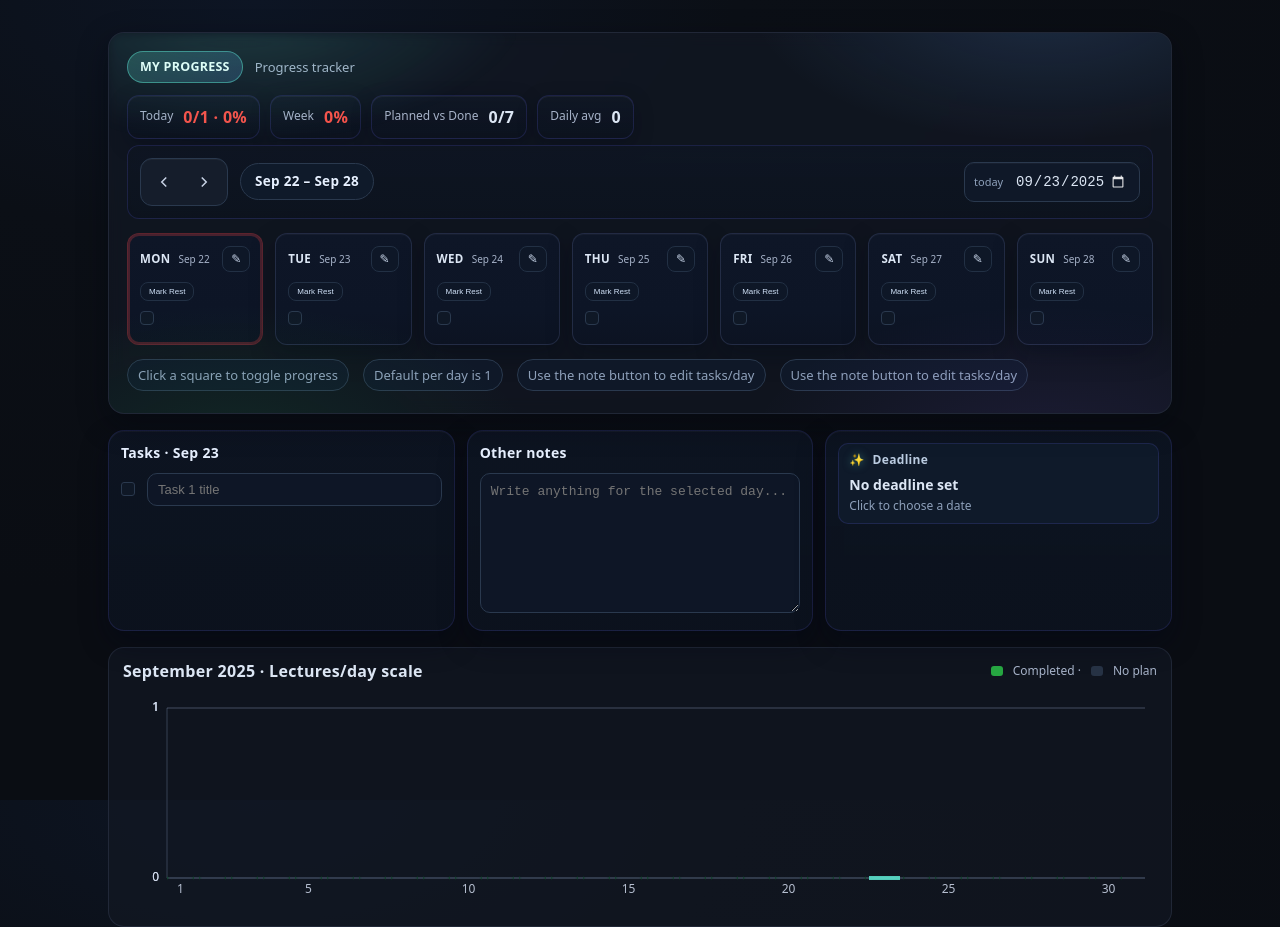
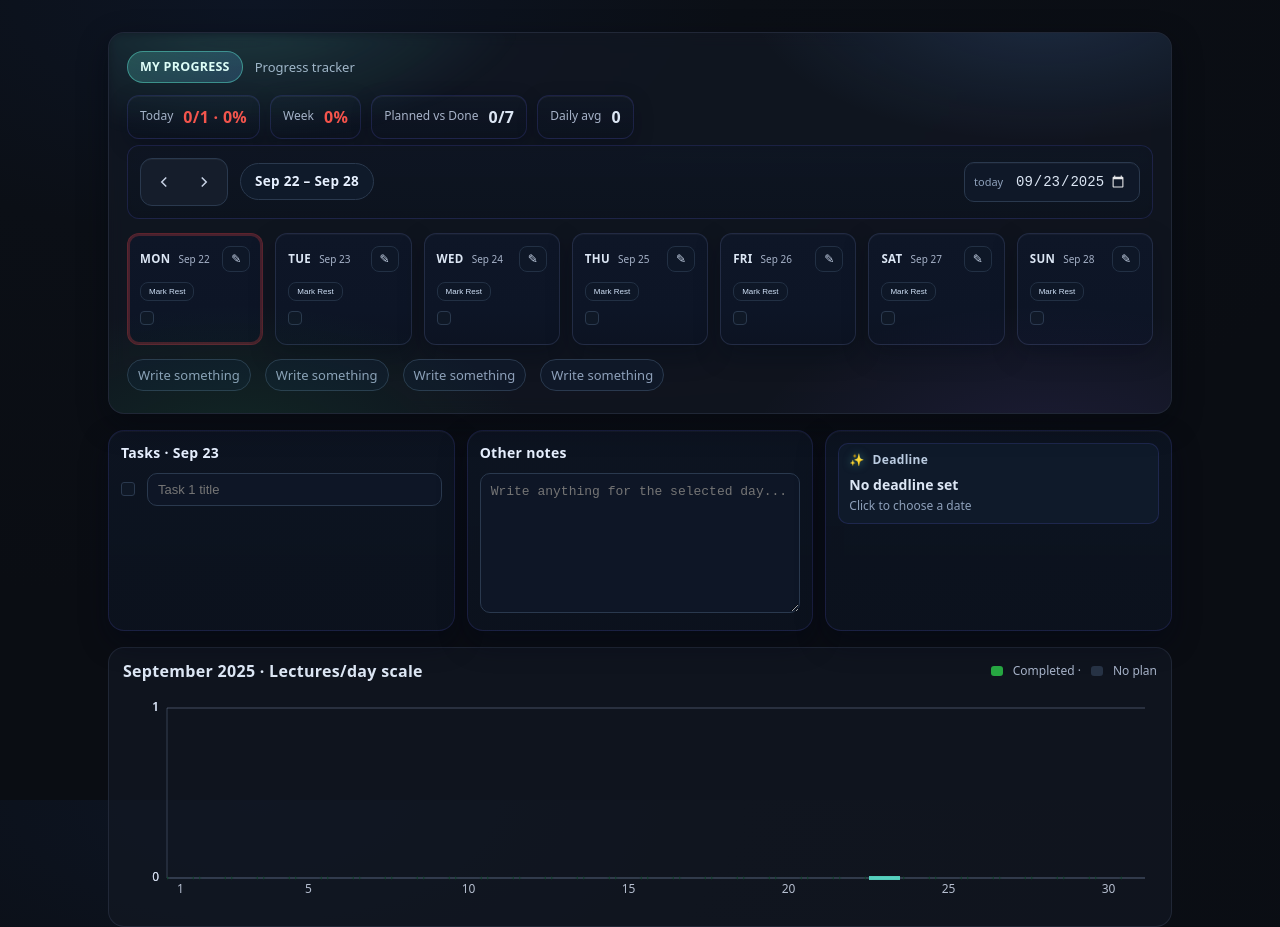
Before and after one commit to Piyush003300/study-progress-tracker, a plain HTML site: page index.html in a window 1280 px wide. Drawn offline with Linux system fonts and the light colour scheme.

Commit message:
Update index.html

```diff
--- a/index.html
+++ b/index.html
@@ -40,10 +40,10 @@
 
       <div class="week-grid" id="weekGrid" aria-live="polite"></div>
       <div class="legend">
-        <span class="pill">Click a square to toggle progress</span>
-        <span class="pill">Default per day is 1</span>
-        <span class="pill">Use the note button to edit tasks/day</span>
-        <span class="pill">Use the note button to edit tasks/day</span>
+        <span class="pill">Write something</span>
+        <span class="pill">Write something</span>
+        <span class="pill">Write something</span>
+        <span class="pill">Write something</span>
       </div>
     </div>
 
```
